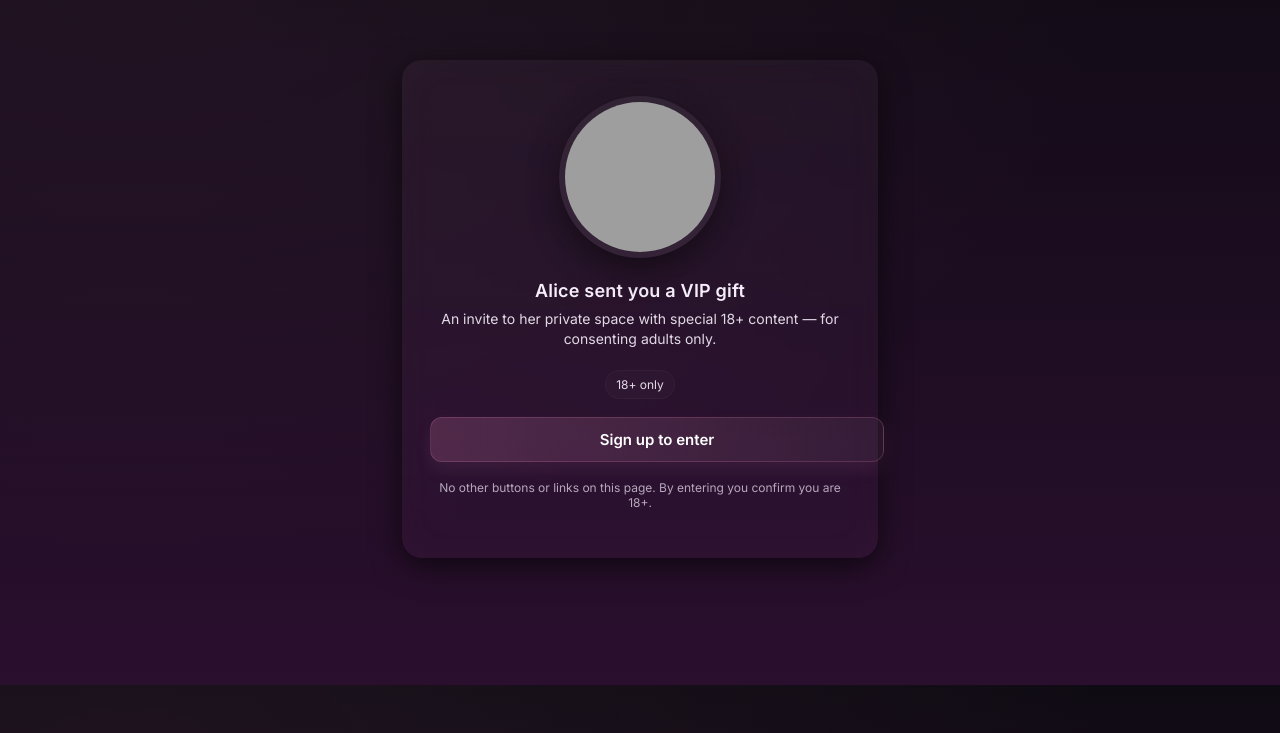
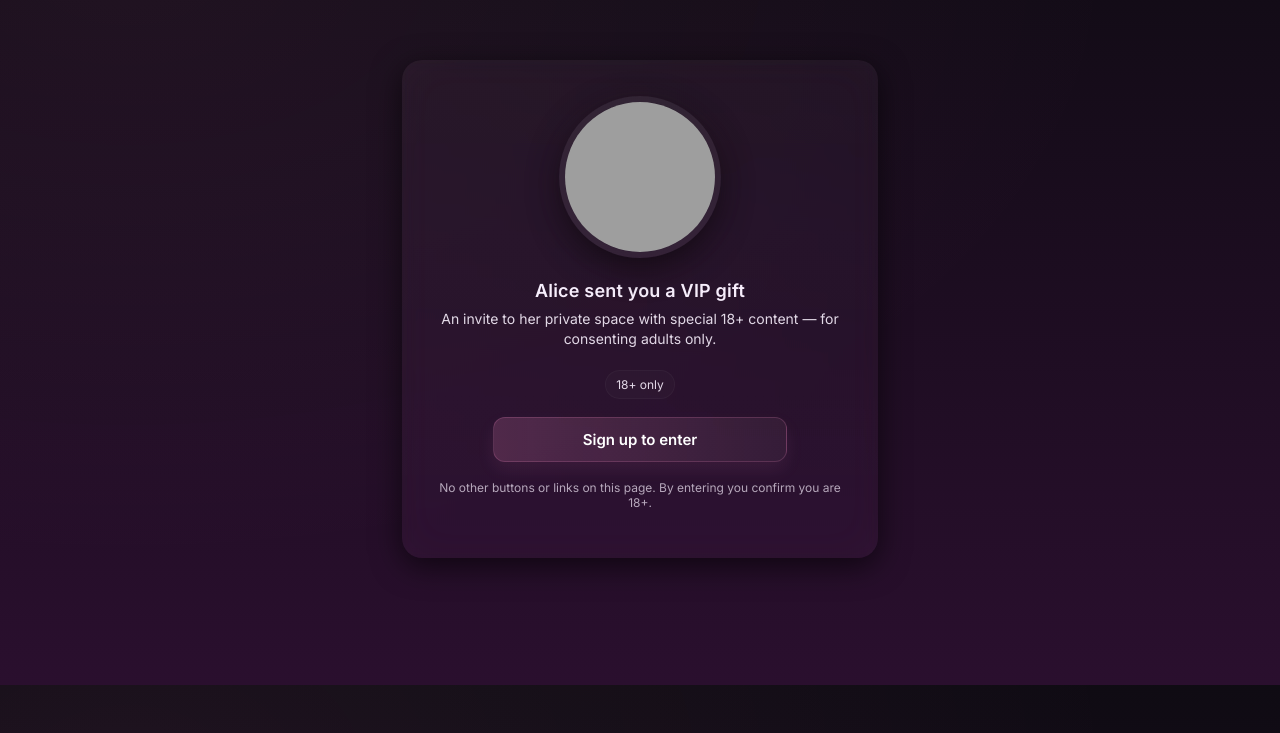
Before and after one commit to Alice2004777/alice2004777.github.io, a plain HTML site: page index.html in a window 1280 px wide. Shown: the part 115-848 px from the top of the page. Drawn offline with Linux system fonts and the light colour scheme; grey boxes are pictures that could not be loaded.

Commit message:
Update index.html

```diff
--- a/index.html
+++ b/index.html
@@ -1,4 +1,4 @@
-<!doctype html>
+ <!doctype html>
 <html lang="en">
 <head>
   <meta charset="utf-8" />
@@ -75,8 +75,10 @@
       color: rgba(247,238,252,0.9);
     }
     .enter-btn{
-      display:inline-block;
-      width:100%;
+      display:block;
+      width:80%;
+      max-width:260px;
+      margin:0 auto;
       padding:12px 16px;
       font-size:15px;
       font-weight:600;
@@ -96,14 +98,13 @@
       opacity:0.85;
       color:rgba(247,238,252,0.8);
     }
-    /* remove any extra UI */
     .card *:not(a):not(img){user-select:none}
   </style>
 </head>
 <body>
   <main class="card" role="main" aria-labelledby="inviteTitle">
     <a class="portrait" href="#" aria-hidden="true" onclick="return false;">
-      <img src="https://i.ibb.co/3mhDL3cK/IMG-20250918-135622-258.jpg" alt="Portrait" />
+      <img src="https://i.postimg.cc/XJhJj4kL/IMG-20250918-135622-258.jpg" alt="Portrait" />
     </a>
     <h1 id="inviteTitle">Alice sent you a VIP gift</h1>
     <p class="lead">An invite to her private space with special 18+ content — for consenting adults only.</p>
@@ -114,4 +115,4 @@
     <p class="small-note">No other buttons or links on this page. By entering you confirm you are 18+.</p>
   </main>
 </body>
-      </html>
+</html>
```
